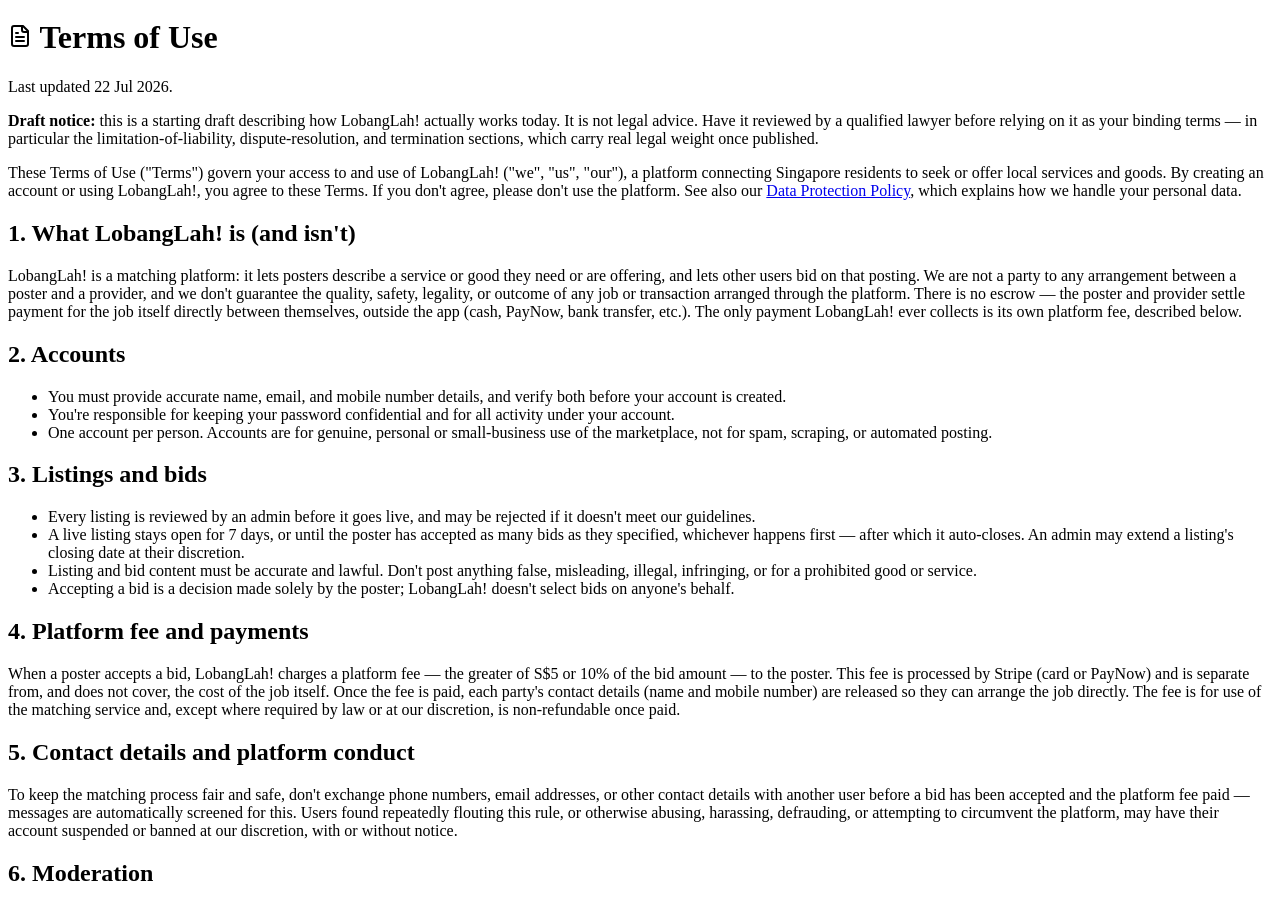
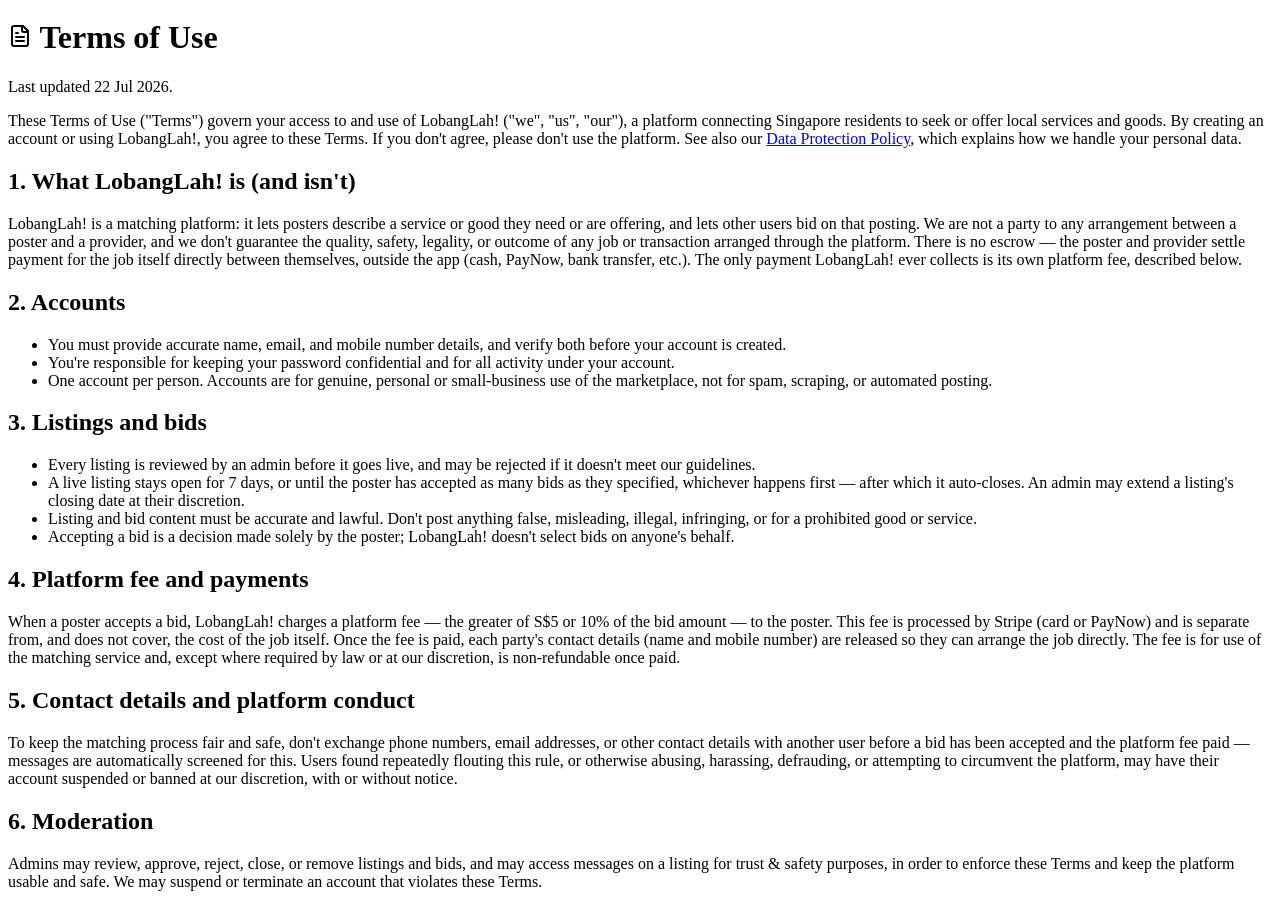
Before and after one commit to victoriacheryl/lobanglah, a React (Vite) app in the folder client/: page /#/terms-of-use in a window 1280 px wide. Shown: the part 1388-2295 px from the top of the page. Built offline with nearby package versions, Linux system fonts and the light colour scheme; a web font is replaced by a local one.

Commit message:
Remove draft notice from Data Protection Policy page

```diff
--- a/client/src/pages/data-protection-policy.tsx
+++ b/client/src/pages/data-protection-policy.tsx
@@ -24,14 +24,6 @@
           <ShieldCheck className="h-5 w-5 text-accent" /> Data Protection Policy
         </h1>
         <p className="text-sm text-muted-foreground">Last updated 22 Jul 2026.</p>
-      </div>
-
-      <div className="rounded-md border border-dashed border-border bg-muted/50 px-3 py-3 text-xs text-muted-foreground">
-        <strong className="text-foreground">Draft notice:</strong> this policy was drafted to describe how
-        LobangLah! actually collects and uses data today. It is not legal advice. Before relying on it, have it
-        reviewed by a qualified lawyer or data protection professional to confirm it meets your obligations under
-        Singapore's Personal Data Protection Act 2012 (PDPA) — including whether a Data Protection Officer needs to
-        be appointed and registered with the Personal Data Protection Commission (PDPC).
       </div>
 
       <div className="space-y-5 text-sm text-foreground/90">
--- a/client/src/pages/terms-of-use.tsx
+++ b/client/src/pages/terms-of-use.tsx
@@ -20,13 +20,6 @@
           <FileText className="h-5 w-5 text-accent" /> Terms of Use
         </h1>
         <p className="text-sm text-muted-foreground">Last updated 22 Jul 2026.</p>
-      </div>
-
-      <div className="rounded-md border border-dashed border-border bg-muted/50 px-3 py-3 text-xs text-muted-foreground">
-        <strong className="text-foreground">Draft notice:</strong> this is a starting draft describing how
-        LobangLah! actually works today. It is not legal advice. Have it reviewed by a qualified lawyer before
-        relying on it as your binding terms — in particular the limitation-of-liability, dispute-resolution, and
-        termination sections, which carry real legal weight once published.
       </div>
 
       <div className="space-y-5 text-sm text-foreground/90">
```
